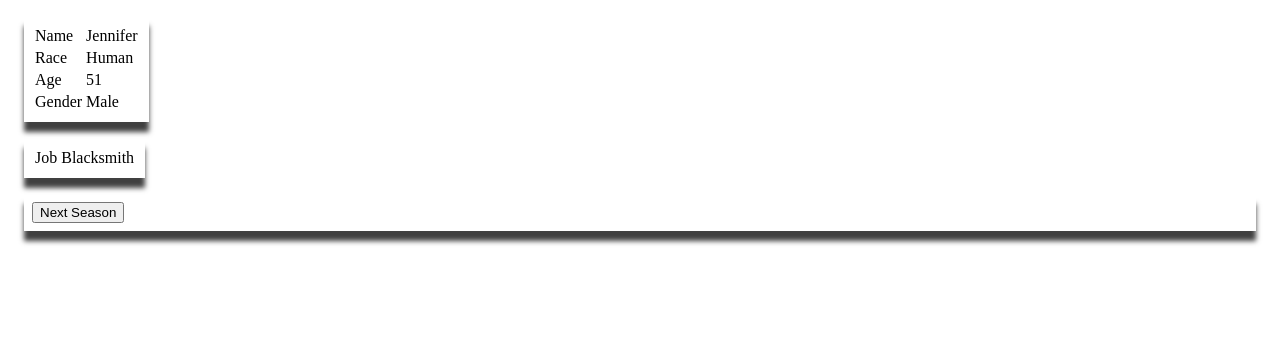
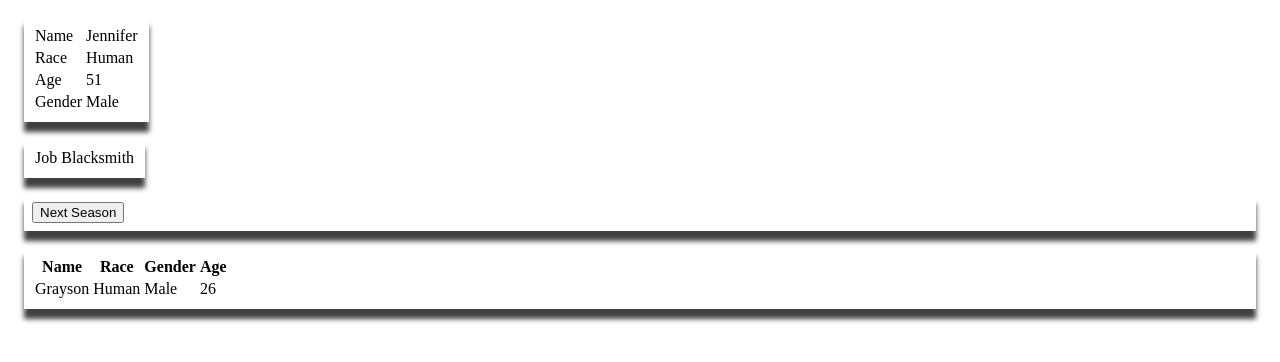
Before and after one commit to DiddySmooth/Sim, an Angular app in the folder Simm/: page / in a window 1280 px wide. Shown: the top 362 px of the page. Built offline with nearby package versions, Linux system fonts and the light colour scheme.

Commit message:
added interface and tons of stuff

```diff
--- /dev/null
+++ b/Simm/src/app/Components/citizen-list/citizen-list.component.html
@@ -0,0 +1,16 @@
+<div class="container">
+    <table>
+        <tr>
+            <th>Name</th>
+            <th>Race</th>
+            <th>Gender</th>
+            <th>Age</th>
+        </tr>
+        <tr>
+            <td>Grayson</td>
+            <td>Human</td>
+            <td>Male</td>
+            <td>26</td>
+        </tr>
+    </table>
+</div>
--- /dev/null
+++ b/Simm/src/app/Interfaces/ICitizen.ts
@@ -0,0 +1,8 @@
+import { Gender } from "../Types/Gender";
+
+export interface ICitizen {
+    name: string;
+    age: number;
+    gender: Gender
+    race: string
+}
--- /dev/null
+++ b/Simm/src/app/Interfaces/IRace.ts
@@ -0,0 +1,6 @@
+import { RaceName } from "../Types/RaceName";
+
+export interface IRace {
+    name: string
+    ageLimit: number
+}
--- a/Simm/src/app/Pages/dashboard/dashboard.component.html
+++ b/Simm/src/app/Pages/dashboard/dashboard.component.html
@@ -1,3 +1,4 @@
 <app-player-info></app-player-info>
 <app-job-info></app-job-info>
 <app-age-up-area></app-age-up-area>
+<app-citizen-list></app-citizen-list>
--- a/Simm/src/app/Pages/dashboard/dashboard.component.ts
+++ b/Simm/src/app/Pages/dashboard/dashboard.component.ts
@@ -1,4 +1,5 @@
 import { Component } from '@angular/core';
+import { ICitizen } from '../../Interfaces/ICitizen';
 
 @Component({
   selector: 'app-dashboard',
@@ -6,5 +7,15 @@ import { Component } from '@angular/core';
   styleUrl: './dashboard.component.sass'
 })
 export class DashboardComponent {
-
+  citizens: ICitizen[] = []
+  generateCitizens(num: number){
+      for(let i = 0; i < num; i++){
+        let newCitizen: ICitizen = {
+          age: 15,
+          name: "Grayson",
+          race: "Human",
+          gender: "Male"
+        }
+      }
+  }
 }
--- /dev/null
+++ b/Simm/src/app/Types/Gender.ts
@@ -0,0 +1 @@
+export type Gender = "Male" | "Female" | "Fluid"
--- /dev/null
+++ b/Simm/src/app/Types/RaceName.ts
@@ -0,0 +1 @@
+export type RaceName = "Human" | "Elf" | "Dwarf" | "Gnome" | "Tabaxi" | "Goblin";
--- a/Simm/src/app/app.module.ts
+++ b/Simm/src/app/app.module.ts
@@ -7,6 +7,7 @@ import { DashboardComponent } from './Pages/dashboard/dashboard.component';
 import { PlayerInfoComponent } from './Components/player-info/player-info.component';
 import { JobInfoComponent } from './Components/job-info/job-info.component';
 import { AgeUpAreaComponent } from './Components/age-up-area/age-up-area.component';
+import { CitizenListComponent } from './Components/citizen-list/citizen-list.component';
 
 @NgModule({
   declarations: [
@@ -14,7 +15,8 @@ import { AgeUpAreaComponent } from './Components/age-up-area/age-up-area.compone
     DashboardComponent,
     PlayerInfoComponent,
     JobInfoComponent,
-    AgeUpAreaComponent
+    AgeUpAreaComponent,
+    CitizenListComponent
   ],
   imports: [
     BrowserModule,
--- a/Simm/src/assets/races.ts
+++ b/Simm/src/assets/races.ts
@@ -1,4 +1,6 @@
-export let races = [
+import { IRace } from "../app/Interfaces/IRace";
+
+export let races: IRace[] = [
     {
         name: "Human",
         ageLimit: 110
```
Also changed, not shown: Simm/src/app/Components/citizen-list/citizen-list.component.ts (added, +10 -0 lines), Simm/src/app/Components/citizen-list/citizen-list.component.sass (added), 1 other file (tests, documents, lock files or other folders).
